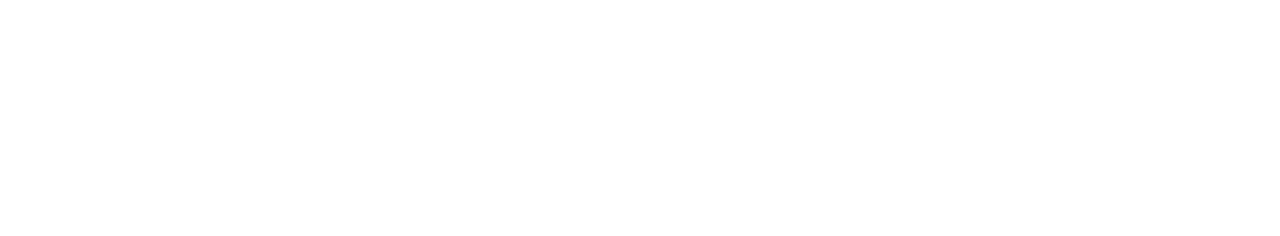
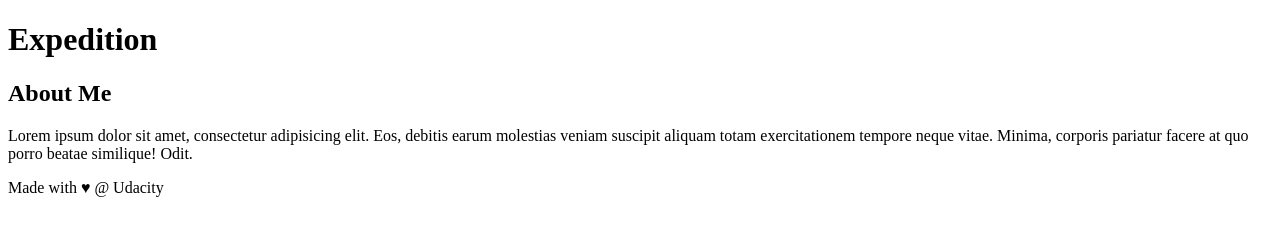
Before and after one commit to sayedmohamed151/demo, a plain HTML site: page index.html in a window 1280 px wide. Drawn offline with Linux system fonts and the light colour scheme.

Commit message:
modified:   index.html

```diff
--- a/index.html
+++ b/index.html
@@ -9,6 +9,27 @@
 </head>
 <body>
 
+    <header>
+        <h1>Expedition</h1>
+    </header>
+
+   <div class="container">
+    <main>
+
+    </main>
+</div>
+
+<!-- start of new content -->
+<aside>
+    <h2>About Me</h2>
+
+    <p>Lorem ipsum dolor sit amet, consectetur adipisicing elit. Eos, debitis earum molestias veniam suscipit aliquam totam exercitationem tempore neque vitae. Minima, corporis pariatur facere at quo porro beatae similique! Odit.</p>
+</aside>
+<!-- end of new content -->
+
+<footer>
+    Made with ♥ @ Udacity
+</footer>
     <script src="js/app.js"></script>
 </body>
 </html>
```
